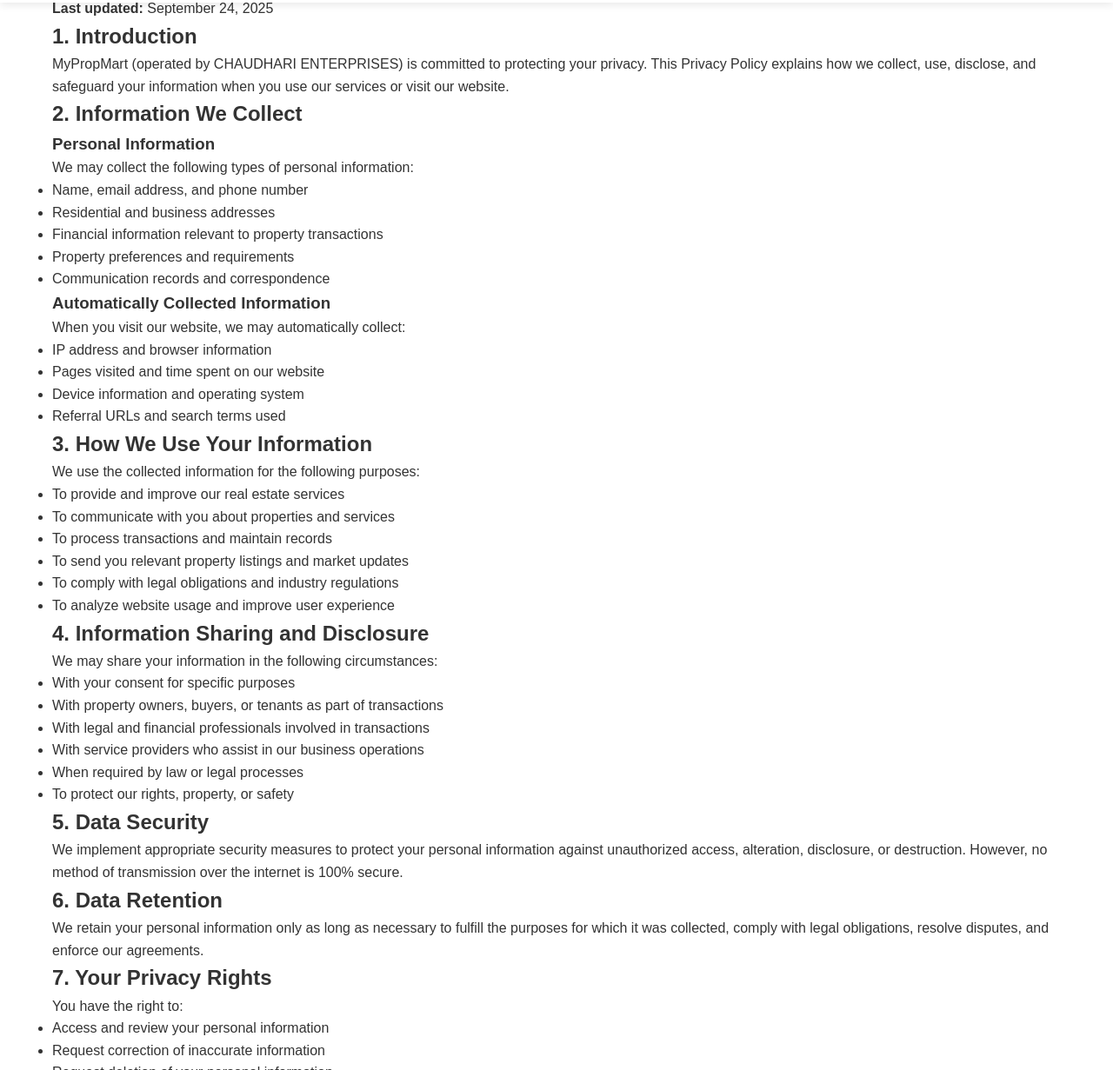
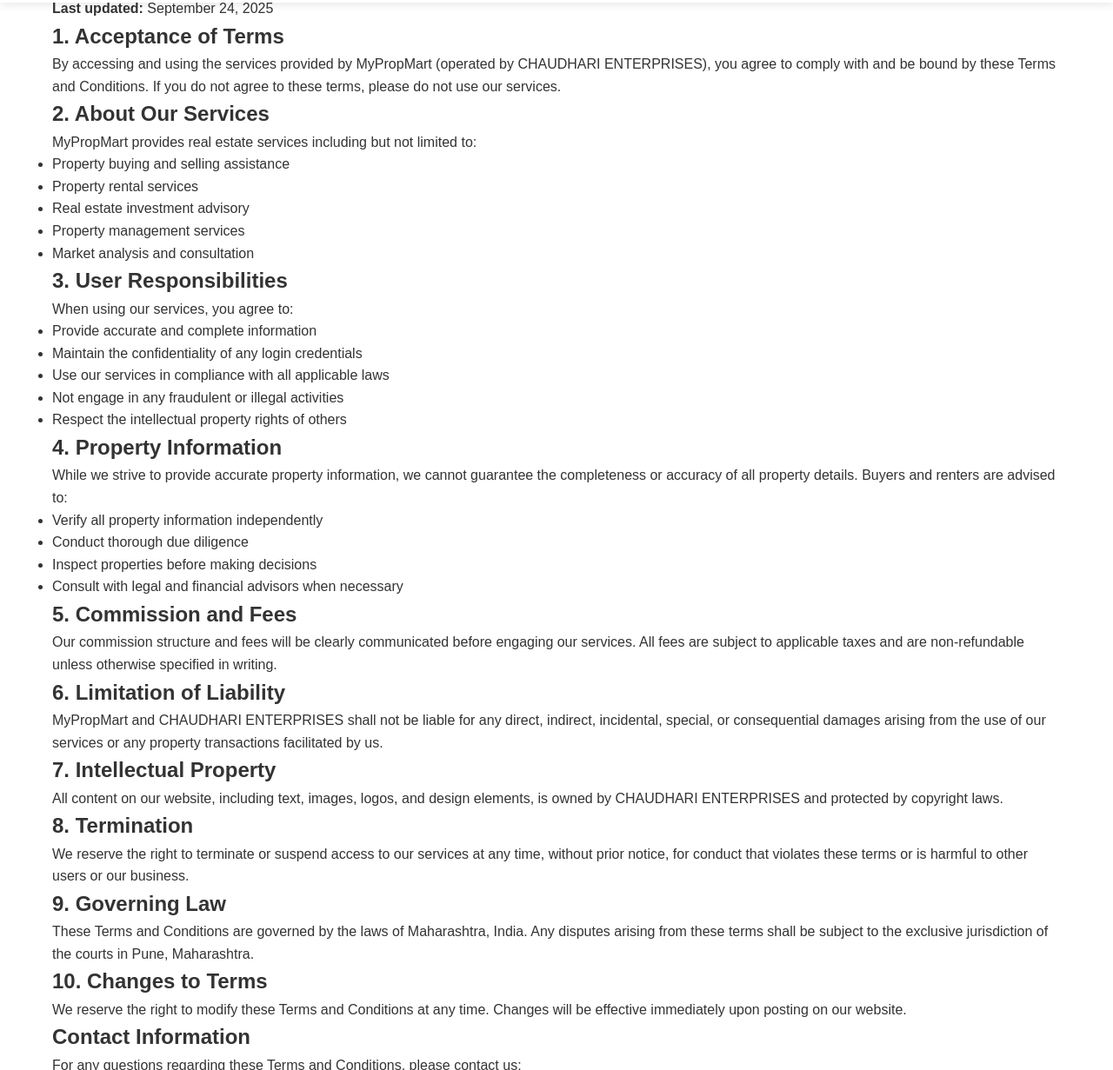
Before and after one commit to Abhishekcodeking01/mypropmart, a plain HTML site: page privacy.html in a window 1280 px wide. Shown: the part 67-1298 px from the top of the page at 87% size. Drawn offline with Linux system fonts and the light colour scheme.

Commit message:
Update privacy.html

```diff
--- a/privacy.html
+++ b/privacy.html
@@ -3,7 +3,7 @@
 <head>
     <meta charset="UTF-8">
     <meta name="viewport" content="width=device-width, initial-scale=1.0">
-    <title>Privacy Policy - MyPropMart</title>
+    <title>Terms & Conditions - MyPropMart</title>
     <link rel="stylesheet" href="styles.css">
     <link href="https://cdnjs.cloudflare.com/ajax/libs/font-awesome/6.0.0/css/all.min.css" rel="stylesheet">
 </head>
@@ -18,8 +18,8 @@
                 <li><a href="index.html">Home</a></li>
                 <li><a href="about.html">About Us</a></li>
                 <li><a href="contact.html">Contact Us</a></li>
-                <li><a href="terms.html">Terms & Conditions</a></li>
-                <li><a href="privacy.html" class="active">Privacy Policy</a></li>
+                <li><a href="terms.html" class="active">Terms & Conditions</a></li>
+                <li><a href="privacy.html">Privacy Policy</a></li>
             </ul>
             <div class="hamburger">
                 <span></span>
@@ -32,96 +32,69 @@
     <!-- Page Header -->
     <section class="page-header">
         <div class="container">
-            <h1>Privacy Policy</h1>
-            <p>How we collect, use, and protect your personal information</p>
+            <h1>Terms & Conditions</h1>
+            <p>Please read these terms carefully before using our services</p>
         </div>
     </section>
 
-    <!-- Privacy Content -->
+    <!-- Terms Content -->
     <section class="legal-content">
         <div class="container">
             <div class="content-wrapper">
                 <p><strong>Last updated:</strong> September 24, 2025</p>
 
-                <h2>1. Introduction</h2>
-                <p>MyPropMart (operated by CHAUDHARI ENTERPRISES) is committed to protecting your privacy. This Privacy Policy explains how we collect, use, disclose, and safeguard your information when you use our services or visit our website.</p>
+                <h2>1. Acceptance of Terms</h2>
+                <p>By accessing and using the services provided by MyPropMart (operated by CHAUDHARI ENTERPRISES), you agree to comply with and be bound by these Terms and Conditions. If you do not agree to these terms, please do not use our services.</p>
 
-                <h2>2. Information We Collect</h2>
-                <h3>Personal Information</h3>
-                <p>We may collect the following types of personal information:</p>
+                <h2>2. About Our Services</h2>
+                <p>MyPropMart provides real estate services including but not limited to:</p>
                 <ul>
-                    <li>Name, email address, and phone number</li>
-                    <li>Residential and business addresses</li>
-                    <li>Financial information relevant to property transactions</li>
-                    <li>Property preferences and requirements</li>
-                    <li>Communication records and correspondence</li>
+                    <li>Property buying and selling assistance</li>
+                    <li>Property rental services</li>
+                    <li>Real estate investment advisory</li>
+                    <li>Property management services</li>
+                    <li>Market analysis and consultation</li>
                 </ul>
 
-                <h3>Automatically Collected Information</h3>
-                <p>When you visit our website, we may automatically collect:</p>
+                <h2>3. User Responsibilities</h2>
+                <p>When using our services, you agree to:</p>
                 <ul>
-                    <li>IP address and browser information</li>
-                    <li>Pages visited and time spent on our website</li>
-                    <li>Device information and operating system</li>
-                    <li>Referral URLs and search terms used</li>
+                    <li>Provide accurate and complete information</li>
+                    <li>Maintain the confidentiality of any login credentials</li>
+                    <li>Use our services in compliance with all applicable laws</li>
+                    <li>Not engage in any fraudulent or illegal activities</li>
+                    <li>Respect the intellectual property rights of others</li>
                 </ul>
 
-                <h2>3. How We Use Your Information</h2>
-                <p>We use the collected information for the following purposes:</p>
+                <h2>4. Property Information</h2>
+                <p>While we strive to provide accurate property information, we cannot guarantee the completeness or accuracy of all property details. Buyers and renters are advised to:</p>
                 <ul>
-                    <li>To provide and improve our real estate services</li>
-                    <li>To communicate with you about properties and services</li>
-                    <li>To process transactions and maintain records</li>
-                    <li>To send you relevant property listings and market updates</li>
-                    <li>To comply with legal obligations and industry regulations</li>
-                    <li>To analyze website usage and improve user experience</li>
+                    <li>Verify all property information independently</li>
+                    <li>Conduct thorough due diligence</li>
+                    <li>Inspect properties before making decisions</li>
+                    <li>Consult with legal and financial advisors when necessary</li>
                 </ul>
 
-                <h2>4. Information Sharing and Disclosure</h2>
-                <p>We may share your information in the following circumstances:</p>
-                <ul>
-                    <li>With your consent for specific purposes</li>
-                    <li>With property owners, buyers, or tenants as part of transactions</li>
-                    <li>With legal and financial professionals involved in transactions</li>
-                    <li>With service providers who assist in our business operations</li>
-                    <li>When required by law or legal processes</li>
-                    <li>To protect our rights, property, or safety</li>
-                </ul>
+                <h2>5. Commission and Fees</h2>
+                <p>Our commission structure and fees will be clearly communicated before engaging our services. All fees are subject to applicable taxes and are non-refundable unless otherwise specified in writing.</p>
 
-                <h2>5. Data Security</h2>
-                <p>We implement appropriate security measures to protect your personal information against unauthorized access, alteration, disclosure, or destruction. However, no method of transmission over the internet is 100% secure.</p>
+                <h2>6. Limitation of Liability</h2>
+                <p>MyPropMart and CHAUDHARI ENTERPRISES shall not be liable for any direct, indirect, incidental, special, or consequential damages arising from the use of our services or any property transactions facilitated by us.</p>
 
-                <h2>6. Data Retention</h2>
-                <p>We retain your personal information only as long as necessary to fulfill the purposes for which it was collected, comply with legal obligations, resolve disputes, and enforce our agreements.</p>
+                <h2>7. Intellectual Property</h2>
+                <p>All content on our website, including text, images, logos, and design elements, is owned by CHAUDHARI ENTERPRISES and protected by copyright laws.</p>
 
-                <h2>7. Your Privacy Rights</h2>
-                <p>You have the right to:</p>
-                <ul>
-                    <li>Access and review your personal information</li>
-                    <li>Request correction of inaccurate information</li>
-                    <li>Request deletion of your personal information</li>
-                    <li>Object to processing of your personal information</li>
-                    <li>Request transfer of your personal information</li>
-                    <li>Withdraw consent where applicable</li>
-                </ul>
+                <h2>8. Termination</h2>
+                <p>We reserve the right to terminate or suspend access to our services at any time, without prior notice, for conduct that violates these terms or is harmful to other users or our business.</p>
 
-                <h2>8. Cookies and Tracking</h2>
-                <p>Our website may use cookies and similar tracking technologies to enhance user experience. You can control cookie settings through your browser preferences.</p>
+                <h2>9. Governing Law</h2>
+                <p>These Terms and Conditions are governed by the laws of Maharashtra, India. Any disputes arising from these terms shall be subject to the exclusive jurisdiction of the courts in Pune, Maharashtra.</p>
 
-                <h2>9. Third-Party Services</h2>
-                <p>Our website may contain links to third-party websites or services. We are not responsible for the privacy practices of these external sites.</p>
+                <h2>10. Changes to Terms</h2>
+                <p>We reserve the right to modify these Terms and Conditions at any time. Changes will be effective immediately upon posting on our website.</p>
 
-                <h2>10. Children's Privacy</h2>
-                <p>Our services are not directed to individuals under 18 years of age. We do not knowingly collect personal information from children under 18.</p>
-
-                <h2>11. Changes to This Policy</h2>
-                <p>We may update this Privacy Policy from time to time. We will notify you of any material changes by posting the updated policy on our website.</p>
-
-                <h2>12. International Data Transfers</h2>
-                <p>Your information may be processed and stored in locations outside of your country of residence, including India, where our primary operations are based.</p>
-
-                <h2>Contact Us</h2>
-                <p>If you have any questions, concerns, or requests regarding this Privacy Policy or our data practices, please contact us:</p>
+                <h2>Contact Information</h2>
+                <p>For any questions regarding these Terms and Conditions, please contact us:</p>
                 <div class="contact-info-legal">
                     <p><strong>CHAUDHARI ENTERPRISES</strong><br>
                     Shop No 10, Krishnasagar Society<br>
```
